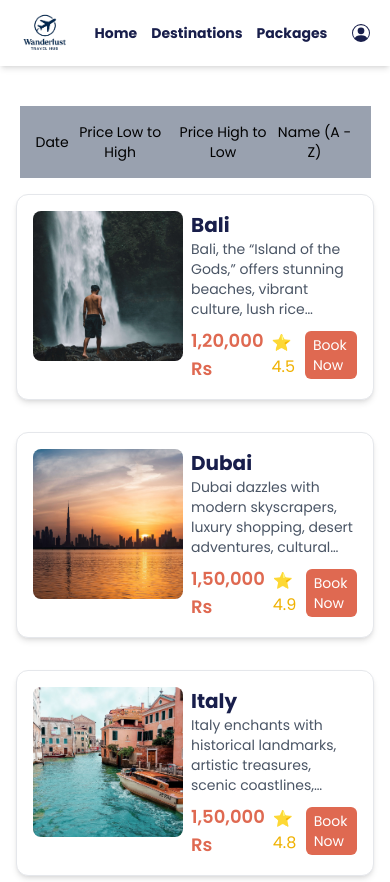
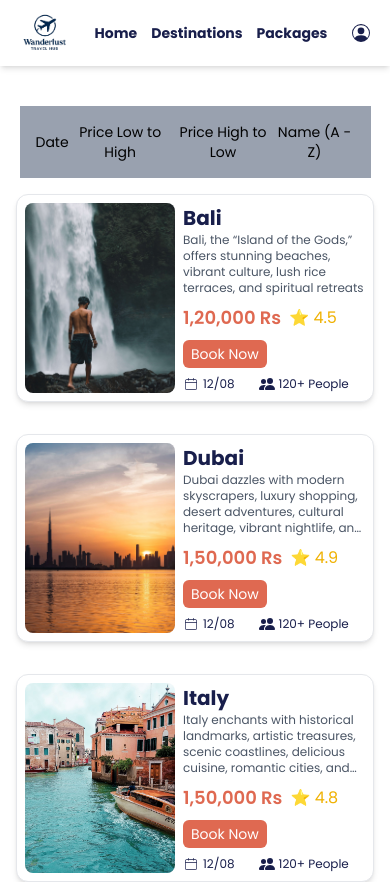
Before and after one commit to gauravavhale/wanderlust_frontend, a Next.js app: page /packages in a window 390 px wide. Shown: the top 882 px of the page. Built offline with nearby package versions, Linux system fonts and the light colour scheme.

Commit message:
Card Changes

```diff
--- a/src/app/packages/page.js
+++ b/src/app/packages/page.js
@@ -1,6 +1,8 @@
 import React from 'react'
 import Image from 'next/image'
 import Link from 'next/link'
+import { CiCalendar } from "react-icons/ci";
+import { BsFillPeopleFill } from "react-icons/bs";
 
 const Packages = () => {
 
@@ -24,15 +26,20 @@ const Packages = () => {
 
                 {
                     Destinantion.map((destiny)=>(
-                        <div key={destiny.loc} className='flex flex-row mb-4 md:mb-0 md:flex-col px-4 gap-2 bg-white border border-gray-200 rounded-xl shadow-md hover:shadow-lg transition-shadow duration-300 p-4 w-[full] md:w-[300px]'>
-                            <Image src={destiny.src} width={100} height={100} className='hover:-scale-50 w-[150px] h-[150px] md:w-[300px] md:h-[300px] rounded-lg object-cover' alt={destiny.loc}/>
+                        <div key={destiny.loc} className='flex flex-row mb-4 md:mb-0 md:flex-col gap-2 bg-white border border-gray-200 rounded-xl shadow-md p-2 md:p-4 w-[full] md:w-[300px]'>
+                            <Image src={destiny.src} width={100} height={100} className='w-[150px] h-[190px] md:w-[300px] md:h-[300px] rounded-lg object-cover' alt={destiny.loc}/>
                             <div className='text-[#181E4B] flex flex-col justify-center items-start'>
                                 <p className='font-bold text-xl '>{destiny.loc}</p>
-                                <p className='text-sm text-gray-600 line-clamp-4'>{destiny.text}</p>
+                                <p className=' text-xs md:text-sm text-gray-600 line-clamp-4'>{destiny.text}</p>
                                 <div className="mt-2 flex items-center gap-2">
                                     <span className="text-lg font-semibold text-[#DF6951]">{destiny.price} Rs</span>
                                     <span className="text-yellow-500 font-medium">⭐ {destiny.stars}</span>
+                                </div>
+                                <div className='mt-2 flex flex-col md:flex-row items-start space-x-3'>
                                     <Link href={'/'} className='text-sm text-white py-1 px-2 rounded-md bg-[#DF6951]' >Book Now</Link>
+                                    <div className='flex flex-row mt-2 md:mt-0'>
+                                    <CiCalendar /><span className='text-xs ml-1 mr-6'>12/08</span><BsFillPeopleFill /><span className='text-xs ml-1'>120+ People</span>
+                                    </div>
                                 </div>
                             </div>
                         </div>
```
